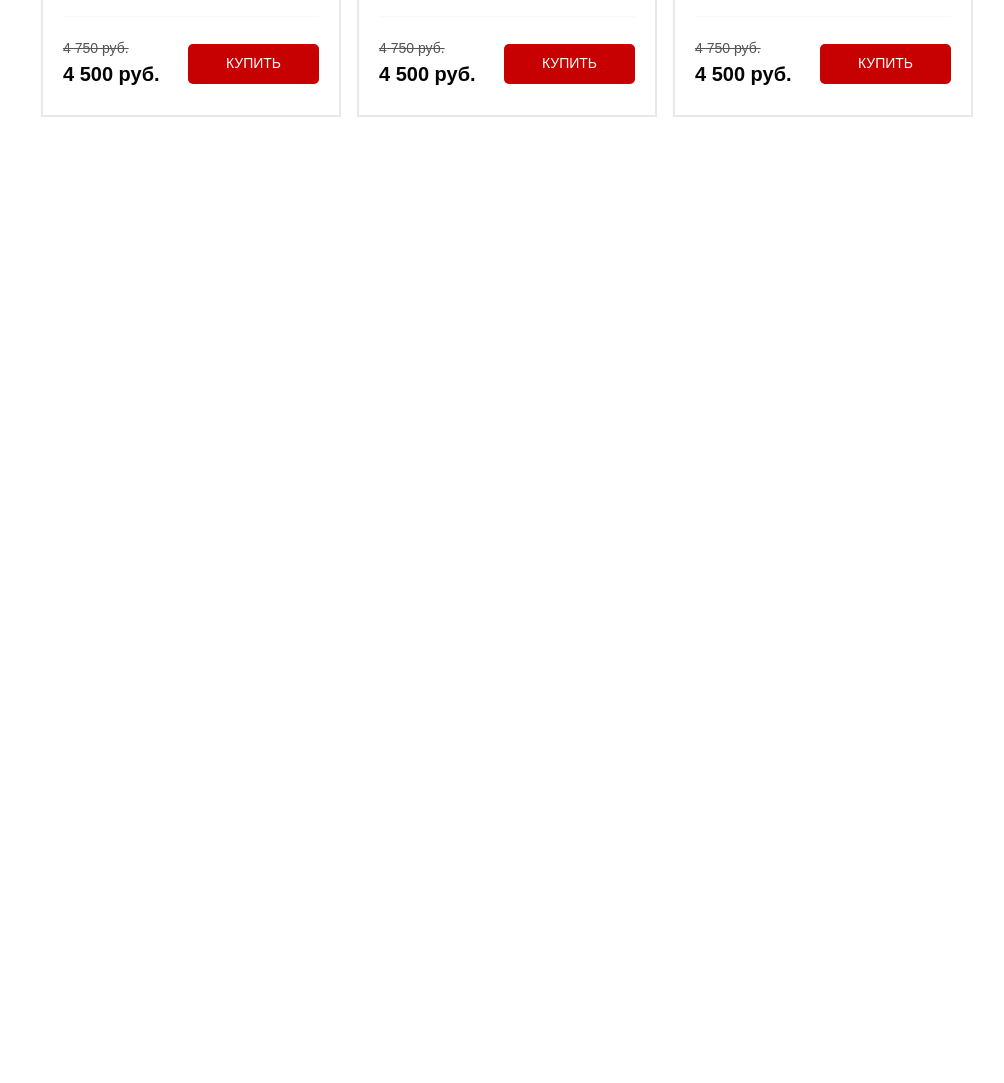
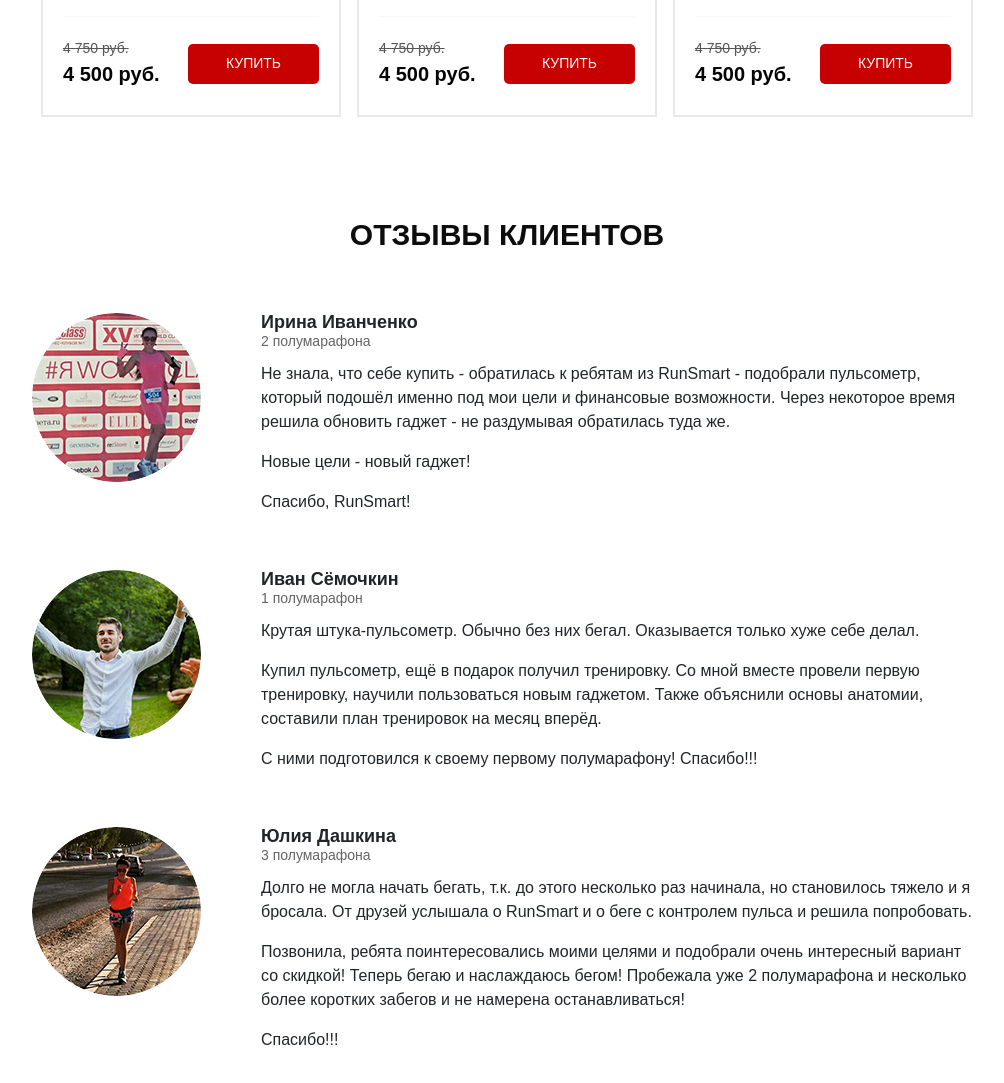
Before and after one commit to aisyesm/RunSmart, a website: page src/index.html in a window 1280 px wide. Shown: the part 3696-4779 px from the top of the page, without its empty margins (133-1137 px from the left). Before the commit the page ends 3933 px from the top, so only its background shows below. Drawn offline with nearby package versions, Linux system fonts and the light colour scheme.

Commit message:
Add reviews section

```diff
--- a/src/index.html
+++ b/src/index.html
@@ -128,7 +128,7 @@
 
     <section class="catalog">
         <div class="container">
-            <h2 class="title">Каталог пульсометров</h2>
+            <h3 class="title">Каталог пульсометров</h3>
             <ul class="catalog__tabs">
                 <li class="catalog__tab catalog__tab_active"><div>Для фитнеса</div></li>
                 <li class="catalog__tab"><div>Для бега</div></li>
@@ -598,6 +598,70 @@
         </div>
     </section>
 
+    <section class="reviews">
+        <div class="container">
+            <h3 class="title">Отзывы клиентов</h3>
+            <div class="reviews__customer">
+                <img src="img/customer_1.png" alt="avatar" class="reviews__avatar">
+                <div class="reviews__detail">
+                    <div class="reviews__name">
+                        Ирина Иванченко
+                    </div>
+                    <div class="reviews__experience">
+                        2 полумарафона
+                    </div>
+                    <div class="reviews__descr">
+                        <p>
+                            Не знала, что себе купить - обратилась к ребятам из RunSmart - подобрали пульсометр, который подошёл именно под мои цели и финансовые возможности. Через некоторое время решила обновить гаджет - не раздумывая обратилась туда же.
+                        </p>
+                        <p>Новые цели - новый гаджет!</p>
+                        <p>Спасибо, RunSmart!</p>
+                    </div>
+                </div>
+            </div>
+            <div class="reviews__customer">
+                <img src="img/customer_2.png" alt="avatar" class="reviews__avatar">
+                <div class="reviews__detail">
+                    <div class="reviews__name">
+                        Иван Сёмочкин
+                    </div>
+                    <div class="reviews__experience">
+                        1 полумарафон
+                    </div>
+                    <div class="reviews__descr">
+                        <p>
+                            Крутая штука-пульсометр. Обычно без них бегал. Оказывается только хуже себе делал.
+                        </p>
+                        <p>
+                            Купил пульсометр, ещё в подарок получил тренировку. Со мной вместе провели первую тренировку, научили пользоваться новым гаджетом. Также объяснили основы анатомии, составили план тренировок на месяц вперёд.
+                        </p>
+                        <p>С ними подготовился к своему первому полумарафону! Спасибо!!!</p>
+                    </div>
+                </div>
+            </div>
+            <div class="reviews__customer">
+                <img src="img/customer_3.png" alt="avatar" class="reviews__avatar">
+                <div class="reviews__detail">
+                    <div class="reviews__name">
+                        Юлия Дашкина
+                    </div>
+                    <div class="reviews__experience">
+                        3 полумарафона
+                    </div>
+                    <div class="reviews__descr">
+                        <p>
+                            Долго не могла начать бегать, т.к. до этого несколько раз начинала, но становилось тяжело и я бросала. От друзей услышала о RunSmart и о беге с контролем пульса и решила попробовать.
+                        </p>
+                        <p>
+                            Позвонила, ребята поинтересовались моими целями и подобрали очень интересный вариант со скидкой! Теперь бегаю и наслаждаюсь бегом! Пробежала уже 2 полумарафона и несколько более коротких забегов и не намерена останавливаться!
+                        </p>
+                        <p>Спасибо!!!</p>
+                    </div>
+                </div>
+            </div>
+        </div>
+    </section>
+
     <script src="https://code.jquery.com/jquery-3.6.0.min.js" integrity="sha256-/xUj+3OJU5yExlq6GSYGSHk7tPXikynS7ogEvDej/m4=" crossorigin="anonymous"></script>
     <script type="text/javascript" src="js/tiny-slider.js"></script>
     <script type="text/javascript" src="js/script.js"></script>
--- a/src/sass/blocks/_catalog.sass
+++ b/src/sass/blocks/_catalog.sass
@@ -1,5 +1,5 @@
 .catalog
-    padding-bottom: 100px
+    padding-bottom: 80px
     &__tabs
         margin-top: 70px
         list-style-type: none
--- /dev/null
+++ b/src/sass/blocks/_reviews.sass
@@ -0,0 +1,57 @@
+.reviews
+    padding-bottom: 60px
+    .title
+        margin-bottom: 60px
+    &__avatar
+        display: block
+        border-radius: 100%
+        height: 169px
+        width: 169px
+        margin-right: 60px
+    &__customer
+        display: flex
+        margin-bottom: 40px
+        &:last-child
+            margin-bottom: 0
+    &__name
+        font-weight: 700
+        font-size: 18px
+        line-height: 18px
+    &__experience
+        font-weight: 500
+        font-size: 14px
+        color: #646464
+        margin-bottom: 10px
+    &__descr
+        font-weight: 300
+        font-size: 16px
+
+
+@media screen and ( max-width:  991px)
+    .reviews
+        &__customer
+            margin-right: 20px
+            margin-left: 20px
+
+
+@media screen and ( max-width:  767px)
+    .reviews
+        &__avatar
+            height: 149px
+            width: 149px
+        &__descr
+            font-size: 14px
+
+
+@media screen and ( max-width:  575px)
+    .reviews
+        &__avatar
+            height: 110px
+            width: 110px
+            margin-right: 35px
+        &__name
+            font-size: 16px
+        &__experience
+            font-size: 12px
+        &__descr
+            font-size: 12px
--- a/src/sass/style.sass
+++ b/src/sass/style.sass
@@ -16,3 +16,4 @@
 @import 'blocks/forms'
 @import 'blocks/carousel'
 @import 'blocks/catalog'
+@import 'blocks/reviews'
```
Also changed, not shown: src/css/style.min.css, src/img/customer_1.png (added), src/img/customer_2.png (added), src/img/customer_3.png (added).
